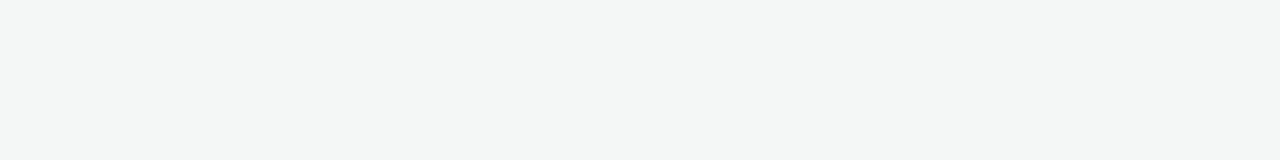
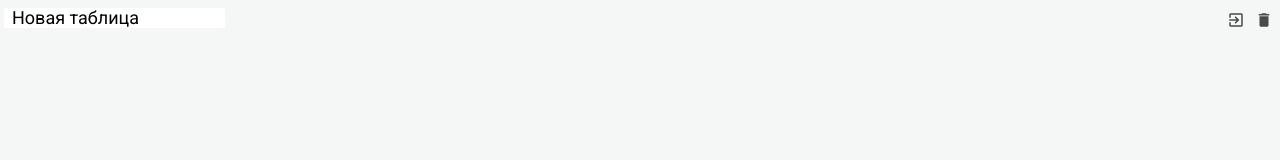
Before and after one commit to AndreyZakhvatoshin/js-app, a website built with Vite: page index.html in a window 1280 px wide. Built offline with nearby package versions, Linux system fonts and the light colour scheme.

Commit message:
feat: добавлен header

```diff
--- a/index.html
+++ b/index.html
@@ -13,7 +13,17 @@
   <body>
     <div id="app" class="container">
       <div class="exel">
-        <div class="exel__header"></div>
+        <div class="exel__header">
+          <input type="text" class="input" value="Новая таблица" />
+          <div>
+            <div class="button">
+              <i class="material-icons">exit_to_app</i>
+            </div>
+            <div class="button">
+              <i class="material-icons">delete</i>
+            </div>
+          </div>
+        </div>
         <div class="exel__toolbar"></div>
         <div class="exel__formula"></div>
         <div class="exel__table"></div>
```
